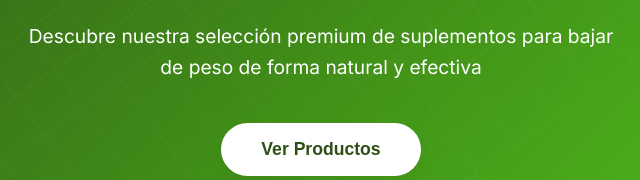
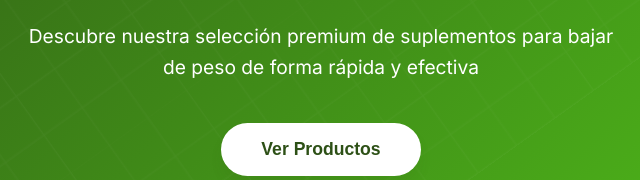
Before and after one commit to Fercho4k/suplementos-catalogo, a plain HTML site: page index.html in a window 1280 px wide. Shown: the part 313-493 px from the top of the page, 319-959 px from the left. Drawn offline with Linux system fonts and the light colour scheme.

Commit message:
Update: cambia 'natural y efectiva' por 'rápida y efectiva' en el hero

```diff
--- a/index.html
+++ b/index.html
@@ -30,7 +30,7 @@
         <div class="container">
             <div class="hero-content">
                 <h1>Transforma tu cuerpo con los mejores suplementos</h1>
-                <p>Descubre nuestra selección premium de suplementos para bajar de peso de forma natural y efectiva</p>
+                <p>Descubre nuestra selección premium de suplementos para bajar de peso de forma rápida y efectiva</p>
                 <button class="cta-button" onclick="document.getElementById('productos').scrollIntoView()">
                     Ver Productos
                 </button>
```
